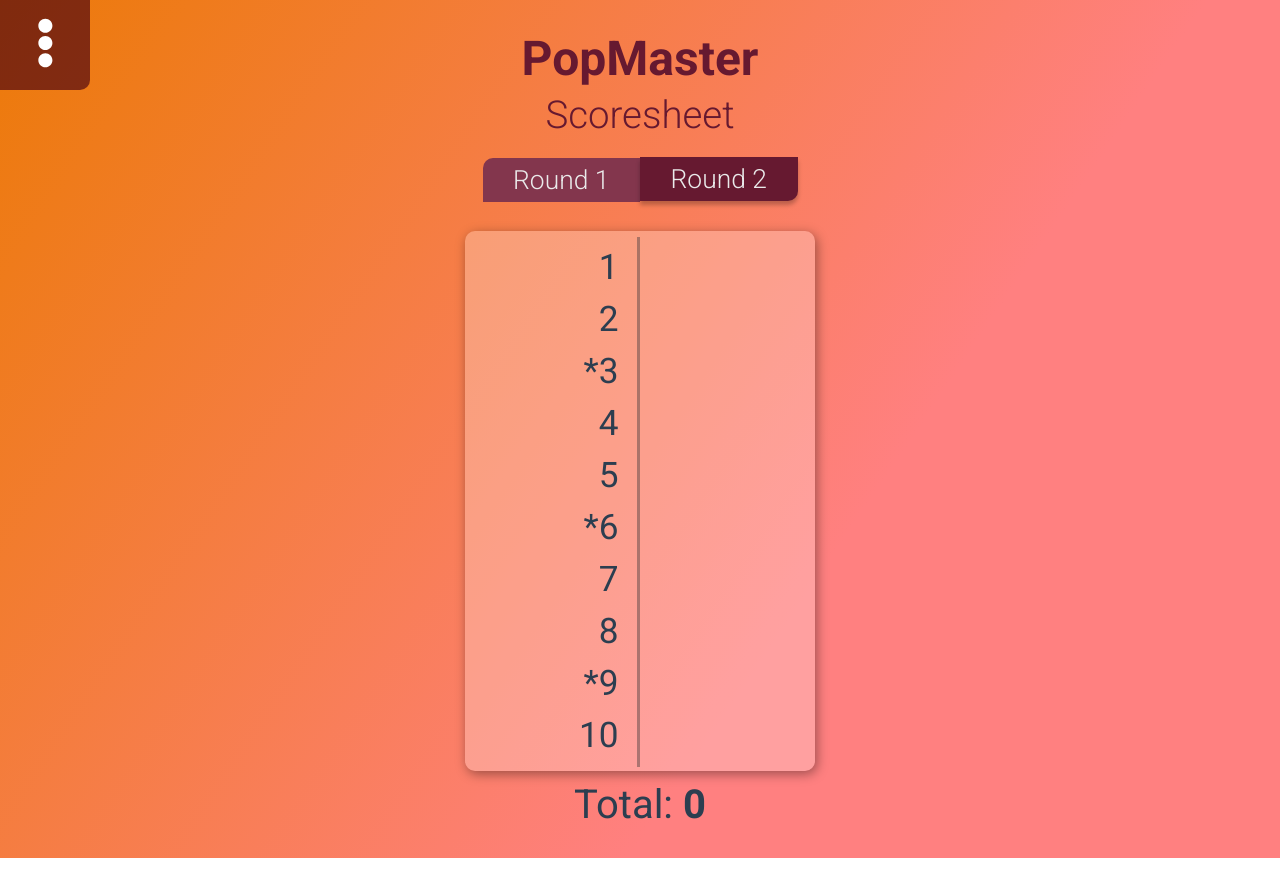
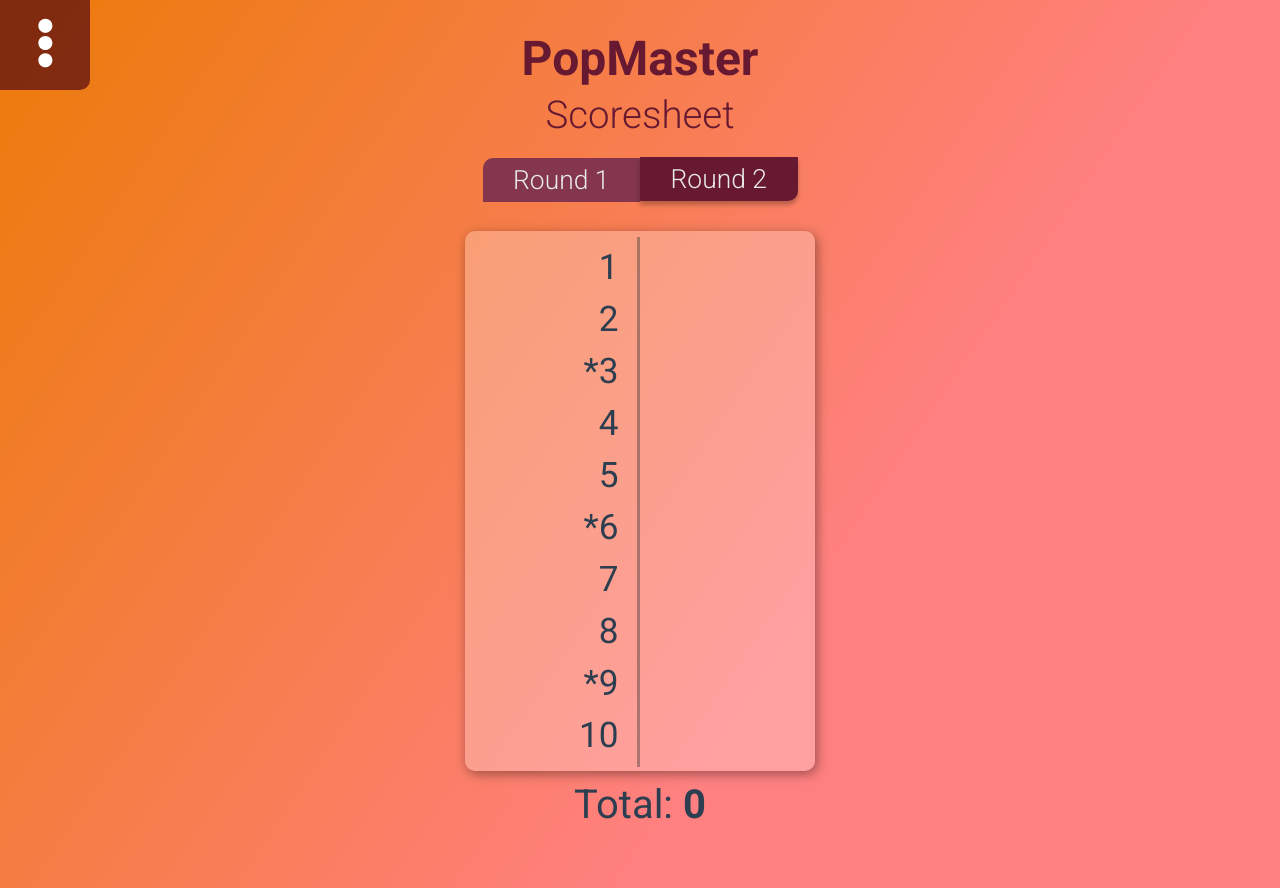
Before and after one commit to Tuff-Dev/popmaster-scoresheet, a Vue app: page / in a window 1280 px wide. Before the commit the page ends 858 px from the top, so only its background shows below. Built offline with nearby package versions, Linux system fonts and the light colour scheme.

Commit message:
Fix height

```diff
--- a/src/App.vue
+++ b/src/App.vue
@@ -125,7 +125,8 @@
   background: linear-gradient(124deg, rgba(236,122,8,1) 0%, rgba(236,122,8,1) 0%, rgba(255,128,128,1) 65%, rgba(255,128,128,1) 100%); /* w3c */
   filter: progid:DXImageTransform.Microsoft.gradient( startColorstr='#ec7a08', endColorstr='#ff8080',GradientType=1 ); /* ie6-9 */
 
-  height: 100%;
+  height: 100vh;
+  min-height: 850px;
 }
 
 a {
```
